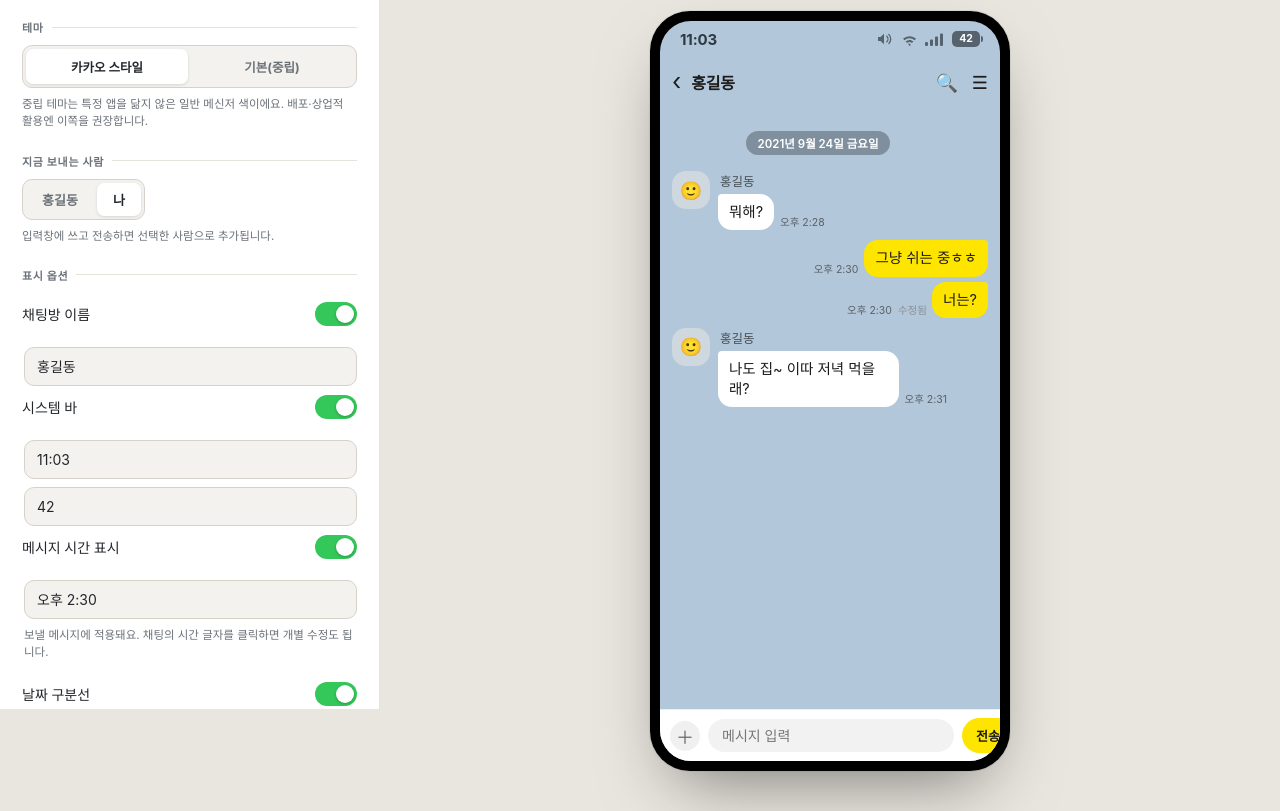
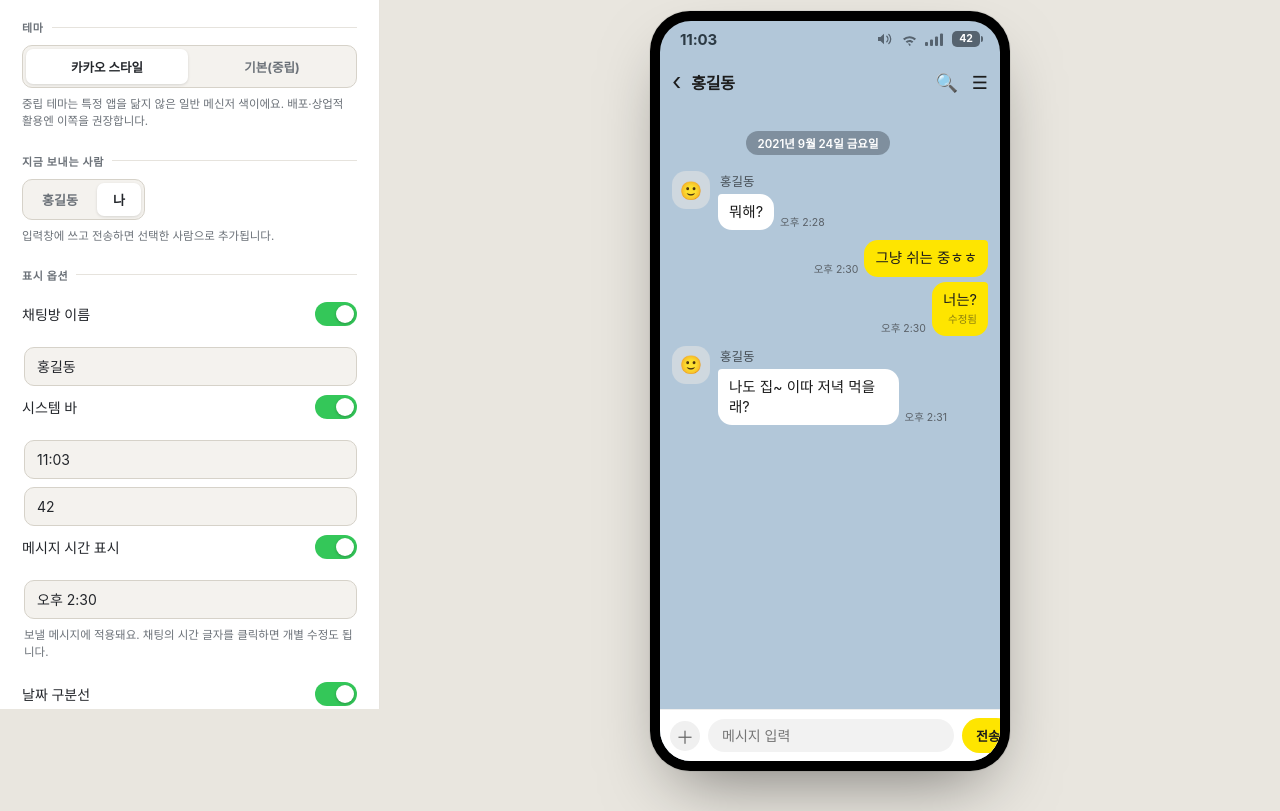
Before and after one commit to whalekay/chat, a plain HTML site: page index.html in a window 1280 px wide. Shown: the part 91-902 px from the top of the page. Drawn offline with nearby package versions, Linux system fonts and the light colour scheme; a web font is replaced by a local one.

Commit message:
Refactor bubble message handling and styles

```diff
--- a/index.html
+++ b/index.html
@@ -159,7 +159,8 @@
   .sysrow .ddel{border:none;background:rgba(0,0,0,.3);color:#fff;width:18px;height:18px;border-radius:50%;
     font-size:11px;line-height:18px;cursor:pointer;opacity:0;transition:opacity .12s;padding:0}
   .sysrow:hover .ddel{opacity:1}
-  .edited{font-size:10.5px;color:#8a9099;white-space:nowrap;margin-bottom:1px}
+  .btext{outline:none}
+  .bedit{display:block;text-align:right;font-size:10.5px;margin-top:3px;opacity:.5}
   .pcard{border:1px solid var(--line-strong);border-radius:10px;padding:9px;margin-top:8px;background:var(--field)}
   .pdel{border:none;background:#e6e3dd;color:#8a857c;width:32px;border-radius:8px;cursor:pointer;font-size:13px;flex:none}
   .pdel:hover{background:#dad6cd}
@@ -483,22 +484,23 @@
       bubble.className='bubble img';
       const im=document.createElement('img'); im.src=m.img; bubble.appendChild(im);
     } else {
-      bubble.className='bubble'; bubble.textContent=m.text;
+      bubble.className='bubble';
       const bg = me ? state.myBubble : state.otherBubble;
       bubble.style.background = bg; bubble.style.color = textOn(bg);
-      bubble.contentEditable='true'; bubble.spellcheck=false;
-      bubble.onblur=()=>{
-        const nv=bubble.innerText.replace(/\u00a0/g,' ').replace(/\s+$/,'');
+      const txt=document.createElement('span'); txt.className='btext';
+      txt.textContent=m.text; txt.contentEditable='true'; txt.spellcheck=false;
+      txt.onblur=()=>{
+        const nv=txt.innerText.replace(/\u00a0/g,' ').replace(/\s+$/,'');
         if(nv!==m.text){
           m.text=nv;
           if(!m.edited){ if(confirm('(수정됨) 표시를 넣을까요?')) m.edited=true; }
           render();
         }
       };
+      bubble.appendChild(txt);
+      if(m.edited){ const e=document.createElement('span'); e.className='bedit'; e.contentEditable='false'; e.textContent='수정됨'; bubble.appendChild(e); }
     }
     line.appendChild(bubble);
-
-    if(m.edited){ const ed=document.createElement('div'); ed.className='edited'; ed.textContent='수정됨'; line.appendChild(ed); }
 
     if(state.show.time){
       const t=document.createElement('div'); t.className='time'; t.textContent=m.time||'';
@@ -506,7 +508,8 @@
       t.onblur=()=>{ m.time=t.textContent.replace(/\n/g,' ').trim(); };
       line.appendChild(t);
     }
-    col.appendChild(line); row.appendChild(col);
+    col.appendChild(line);
+    row.appendChild(col);
 
     const del=document.createElement('button');
     del.className='del'; del.textContent='×';
@@ -722,7 +725,7 @@
 +".kmsg .m.o .bb{border-top-left-radius:4px}.kmsg .m.me .bb{border-top-right-radius:4px}"
 +".kmsg .bb.img{padding:0;background:transparent}.kmsg .bb.img img{display:block;max-width:200px;border-radius:14px}"
 +".kmsg .tm{font-size:10.5px;color:#5a6168;margin-bottom:1px;white-space:nowrap}"
-+".kmsg .ed{font-size:10.5px;color:#8a9099;margin-bottom:1px;white-space:nowrap}"
++".kmsg .bedit{display:block;text-align:right;font-size:10.5px;margin-top:3px;opacity:.5}"
 +".kmsg .sys{display:flex;justify-content:center;margin:9px 0 4px}"
 +".kmsg .sys span{text-align:center;color:#3f4a52;font-size:11.5px;font-weight:500;background:rgba(255,255,255,.45);padding:4px 12px;border-radius:11px;max-width:78%}"
 +".kmsg .wm{position:absolute;right:10px;bottom:10px;background:rgba(0,0,0,.5);color:#fff;font-size:11px;font-weight:600;padding:3px 10px;border-radius:8px}";
@@ -759,10 +762,10 @@
     if(!me&&showName&&meta) h+='<div class="nm">'+esc(p?p.name:'상대')+'</div>';
     h+='<div class="ln">';
     if(m.type==='image') h+='<div class="bb img"><img src="'+m.img+'"></div>';
-    else { const bg=me?state.myBubble:state.otherBubble; h+='<div class="bb" style="background:'+bg+';color:'+textOn(bg)+'">'+esc(m.text)+'</div>'; }
-    if(m.edited) h+='<div class="ed">수정됨</div>';
+    else { const bg=me?state.myBubble:state.otherBubble; h+='<div class="bb" style="background:'+bg+';color:'+textOn(bg)+'">'+esc(m.text)+(m.edited?'<span class="bedit">수정됨</span>':'')+'</div>'; }
     if(state.show.time&&(m.time||'').trim()) h+='<div class="tm">'+esc(m.time)+'</div>';
-    h+='</div></div>';
+    h+='</div>';
+    h+='</div>';
   });
   h+='</div>';
   if(state.wm.on) h+='<span class="wm">'+esc(state.wm.text)+'</span>';
```
